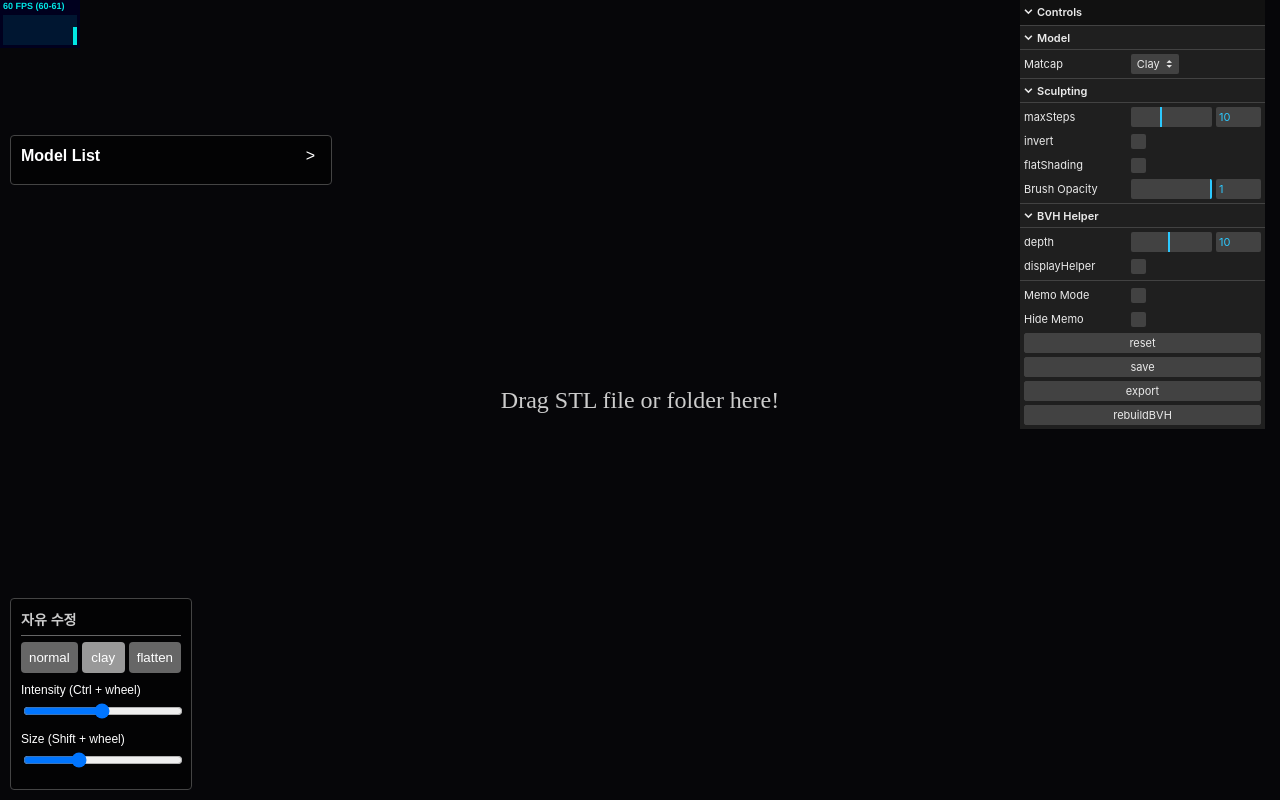
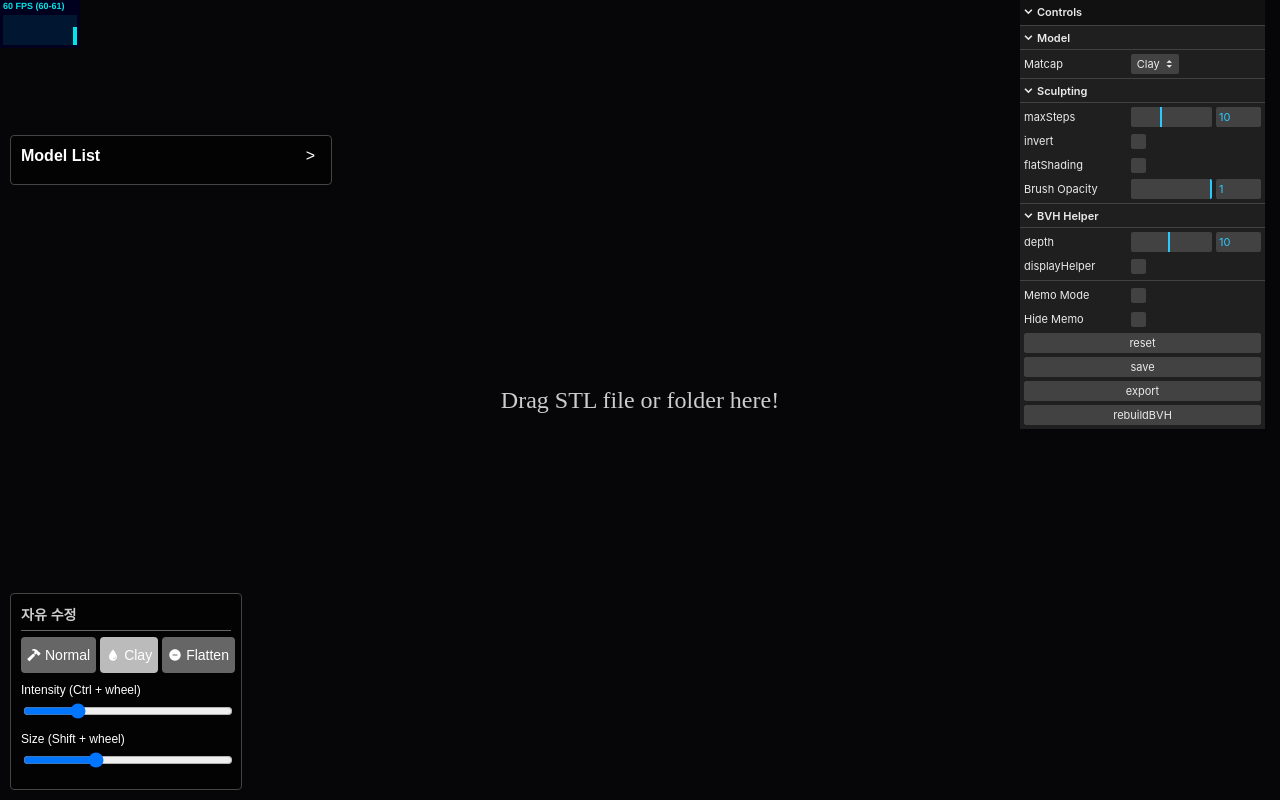
Before and after one commit to HEOJUNFO/my-sculpt-project, a website built with Vite: page index.html in a window 1280 px wide. Built offline with nearby package versions, Linux system fonts and the light colour scheme; files whose address does not match are found by name.

Commit message:
brush ui update

```diff
--- a/index.html
+++ b/index.html
@@ -3,6 +3,8 @@
 <head>
   <meta charset="UTF-8" />
   <title>My Three.js Vite Project</title>
+  <script type="module" src="https://unpkg.com/ionicons@7.1.0/dist/ionicons/ionicons.esm.js"></script>
+<script nomodule src="https://unpkg.com/ionicons@7.1.0/dist/ionicons/ionicons.js"></script>
   <style>
     body { margin: 0; }
     canvas { display: block; }
@@ -133,7 +135,7 @@
       position: absolute;
       left: 10px;
       bottom: 10px;
-      width: 160px;
+      width: 210px;
       background: rgba(0,0,0,0.5);
       color: #fff;
       font: 14px sans-serif;
@@ -160,17 +162,24 @@
       margin-bottom: 8px;
     }
     .brush-btn {
-      flex: 1;
+      display: inline-flex;       /* 아이콘 + 텍스트 세로 중앙정렬 */
+      align-items: center;
+      justify-content: center;
+      width: 80px;
+      height: 36px;
       background: #666;
       color: #fff;
       border: none;
       border-radius: 4px;
-      padding: 8px;
       cursor: pointer;
+      font-size: 14px;
       text-align: center;
     }
+    .brush-btn ion-icon {
+      margin-right: 4px; /* 아이콘 오른쪽 약간 간격 */
+    }
     .brush-btn.active {
-      background: #999;
+      background: #bbb;
     }
 
     /* 슬라이더 행 */
@@ -232,9 +241,24 @@
     <h2>자유 수정</h2>
     <hr />
     <div class="brush-buttons">
-      <button class="brush-btn" id="btn-normal">normal</button>
-      <button class="brush-btn" id="btn-clay">clay</button>
-      <button class="brush-btn" id="btn-flatten">flatten</button>
+      <!-- Normal -->
+      <button class="brush-btn" id="btn-normal">
+        <!-- 아이콘: hammer -->
+        <ion-icon name="hammer" style="vertical-align: middle;"></ion-icon>
+        Normal
+      </button>
+      <!-- Clay -->
+      <button class="brush-btn" id="btn-clay">
+        <!-- 아이콘: flask, cube, water 등 원하는 것 -->
+        <ion-icon name="water" style="vertical-align: middle;"></ion-icon>
+        Clay
+      </button>
+      <!-- Flatten -->
+      <button class="brush-btn" id="btn-flatten">
+        <!-- 아이콘: remove-circle, cut, etc. -->
+        <ion-icon name="remove-circle" style="vertical-align: middle;"></ion-icon>
+        Flatten
+      </button>
     </div>
     <div class="slider-row">
       <label for="intensityRange">Intensity (Ctrl + wheel) </label>
@@ -282,11 +306,12 @@
     // ▼ 슬라이더
     const sizeRange = document.getElementById('sizeRange');
     const intensityRange = document.getElementById('intensityRange');
-    sizeRange.addEventListener('input', ()=> {
-      // ...
+    sizeRange.addEventListener('input', ()=>{
+      sizeValue = parseFloat(sizeRange.value);
+
     });
-    intensityRange.addEventListener('input', ()=> {
-      // ...
+    intensityRange.addEventListener('input', ()=>{
+      intensityValue = parseFloat(intensityRange.value);
     });
 
     // ▼ OS 체크 → sizeLabel 문구 교체
--- a/src/initScene.js
+++ b/src/initScene.js
@@ -40,7 +40,7 @@
   // Sculpting
   size: 0.1,
   brush: 'clay',
-  intensity: 50,
+  intensity: 25,
   maxSteps: 10,
   invert: false,
   symmetrical: false,
--- a/src/renderLoop.js
+++ b/src/renderLoop.js
@@ -60,7 +60,7 @@
           refs.brush.position.copy( hit.point );
 
           // 예: intensity를 z축 두께로 표현
-          const zFactor = 0.05 + (refs.params.intensity * 0.01);
+          const zFactor = 0.01 + (refs.params.intensity * 0.01);
           refs.brush.scale.z = zFactor;
         }
 
```
